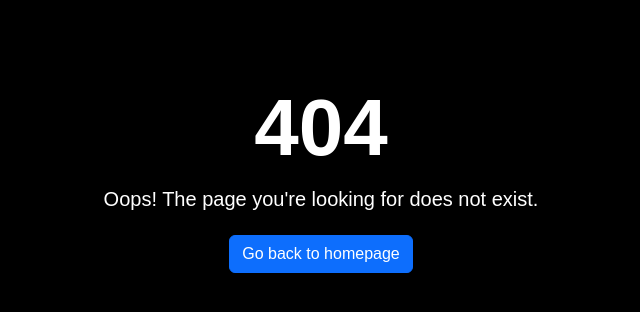
After one commit to EGhost98/Weather-Forecast, a Django app: template Forecast/templates/404.html in a window 1280 px wide. The commit adds this page. Shown: the top 312 px of the page, without its empty margins (319-959 px from the left). Run offline with Django 4.2, Linux system fonts and the light colour scheme; the template is opened without the code that fills it, so the values that code supplies are empty.

Commit message:
Added GHub Link, Error Pages and error cases for api requests

```diff
--- a/Forecast/api_url.py
+++ b/Forecast/api_url.py
@@ -1,4 +1,6 @@
 def get_api_url(detail, api_key, lat, lon):
+    if not detail or not api_key or not lat or not lon:
+        return None
     api_url = ""
 
     switch = {
--- /dev/null
+++ b/Forecast/templates/404.html
@@ -0,0 +1,72 @@
+<!DOCTYPE html>
+<html lang="en">
+    <head>
+        <meta charset="UTF-8" />
+        <meta name="viewport" content="width=device-width, initial-scale=1.0" />
+        <title>404 Not Found</title>
+        <!-- Bootstrap CSS -->
+        <link
+            href="https://cdn.jsdelivr.net/npm/bootstrap@5.3.0/dist/css/bootstrap.min.css"
+            rel="stylesheet"
+            integrity="sha384-9ndCyUaIbzAi2FUVXJi0CjmCapSmO7SnpJef0486qhLnuZ2cdeRhO02iuK6FUUVM"
+            crossorigin="anonymous"
+        />
+        <style>
+            /* CSS for Aesthetic 404 Template */
+            body {
+                background-color: #000;
+                color: #fff;
+                font-family: Arial, sans-serif;
+                text-align: center;
+            }
+
+            h1 {
+                font-size: 6em;
+                margin-top: 1em;
+                opacity: 0;
+                animation: fade-in 1s ease-in forwards;
+            }
+
+            p {
+                font-size: 1.5em;
+                margin-bottom: 1em;
+            }
+
+            a {
+                color: #fff;
+                text-decoration: none;
+            }
+
+            a:hover {
+                text-decoration: underline;
+            }
+
+            @keyframes fade-in {
+                0% {
+                    opacity: 0;
+                }
+                100% {
+                    opacity: 1;
+                }
+            }
+        </style>
+    </head>
+    <body>
+        <div class="container">
+            <div class="text-center">
+                <h1 class="display-1 fw-bold">404</h1>
+                <p class="lead">Oops! The page you're looking for does not exist.</p>
+                <p>
+                    <a href="{% url 'index' %}" class="btn btn-primary">Go back to homepage</a>
+                </p>
+            </div>
+        </div>
+
+        <!-- Bootstrap JS -->
+        <script
+            src="https://cdn.jsdelivr.net/npm/bootstrap@5.3.0/dist/js/bootstrap.bundle.min.js"
+            integrity="sha384-geWF76RCwLtnZ8qwWowPQNguL3RmwHVBC9FhGdlKrxdiJJigb/j/68SIy3Te4Bkz"
+            crossorigin="anonymous"
+        ></script>
+    </body>
+</html>
--- a/Forecast/urls.py
+++ b/Forecast/urls.py
@@ -1,5 +1,6 @@
 from django.urls import path, include
 from rest_framework.routers import DefaultRouter
+from django.conf.urls import handler404
 from . import views
 
 weather_router = DefaultRouter()
@@ -9,3 +10,5 @@ urlpatterns = [
     path('api/', include(weather_router.urls)),
     path('index',views.index, name='index'),
 ]
+
+handler404 = views.error_404
--- a/core/settings.py
+++ b/core/settings.py
@@ -25,9 +25,9 @@ BASE_DIR = Path(__file__).resolve().parent.parent
 SECRET_KEY = 'django-insecure-cwg-1p8v*&!xv9la1e0lmyr24)!ejb(-1)5+mukx5ls^f0b232'
 
 # SECURITY WARNING: don't run with debug turned on in production!
-DEBUG = True
+DEBUG = False
 
-ALLOWED_HOSTS = []
+ALLOWED_HOSTS = ['127.0.0.1']
 
 
 # Application definition
```
Also changed, not shown: Forecast/templates/forecast/base.html (+33 -9 lines), Forecast/tests/test_views.py (+23 -1 lines), Forecast/views.py (+6 -1 lines), db.sqlite3, 1 other file.
